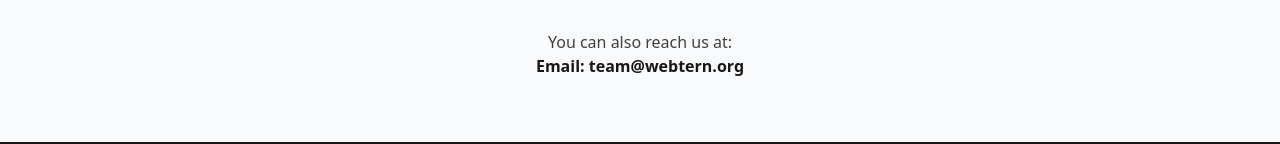
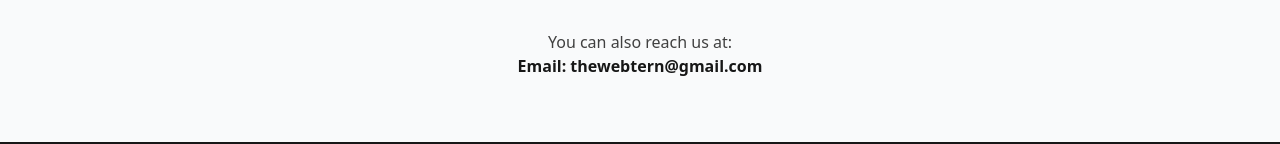
Before and after one commit to NimaySh/WebTern-Website, a Next.js app in the folder hsinternsorg/: page /contact in a window 1280 px wide. Shown: the part 1342-1486 px from the top of the page. Built offline with nearby package versions, Linux system fonts and the light colour scheme.

Commit message:
email change

```diff
--- a/hsinternsorg/app/contact/page.tsx
+++ b/hsinternsorg/app/contact/page.tsx
@@ -73,7 +73,7 @@
             You can also reach us at:
           </p>
           <p className="text-neutral-900 font-semibold">
-            Email: team@webtern.org
+            Email: thewebtern@gmail.com
           </p>
         </div>
       </div>
```
